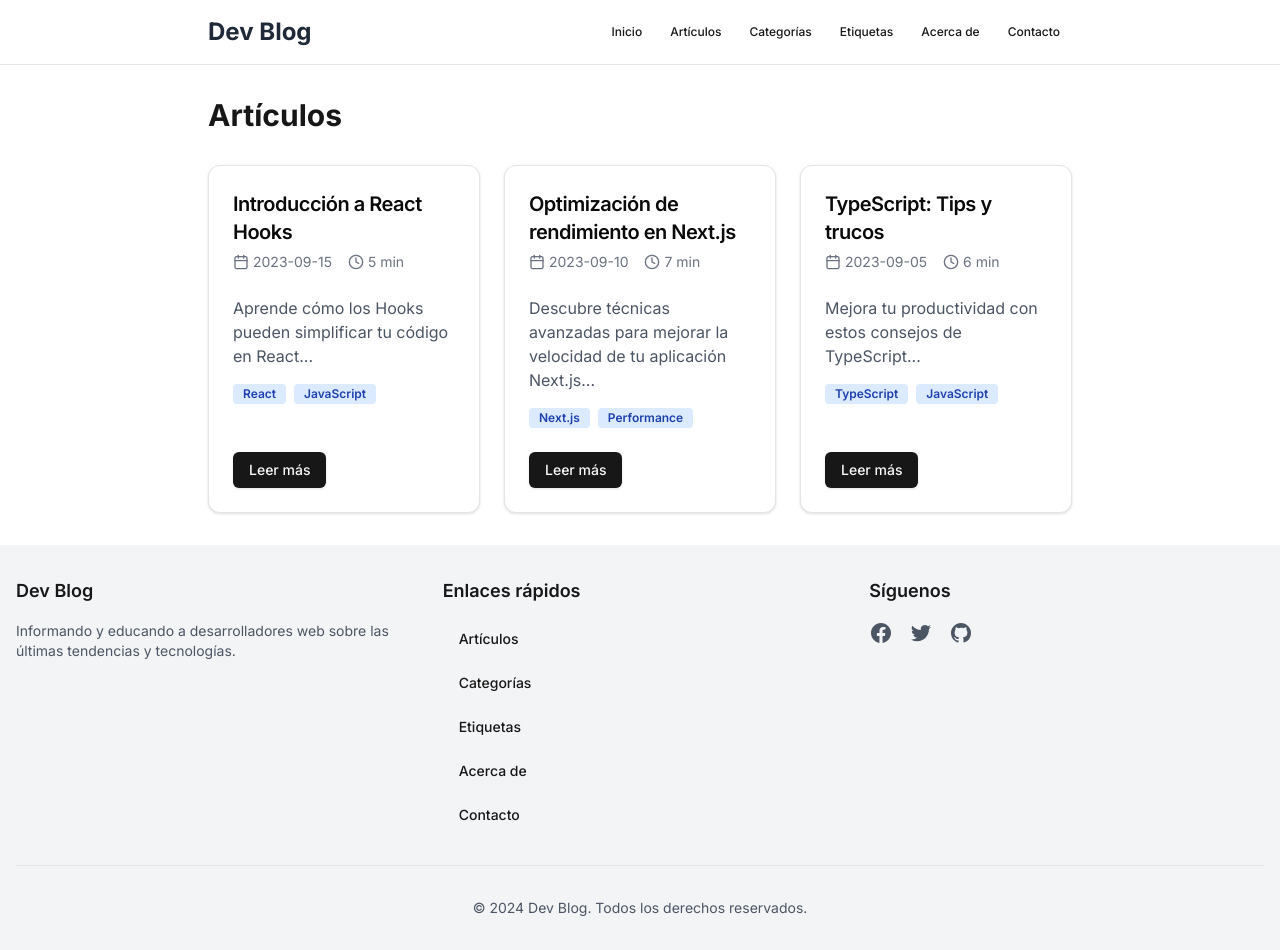
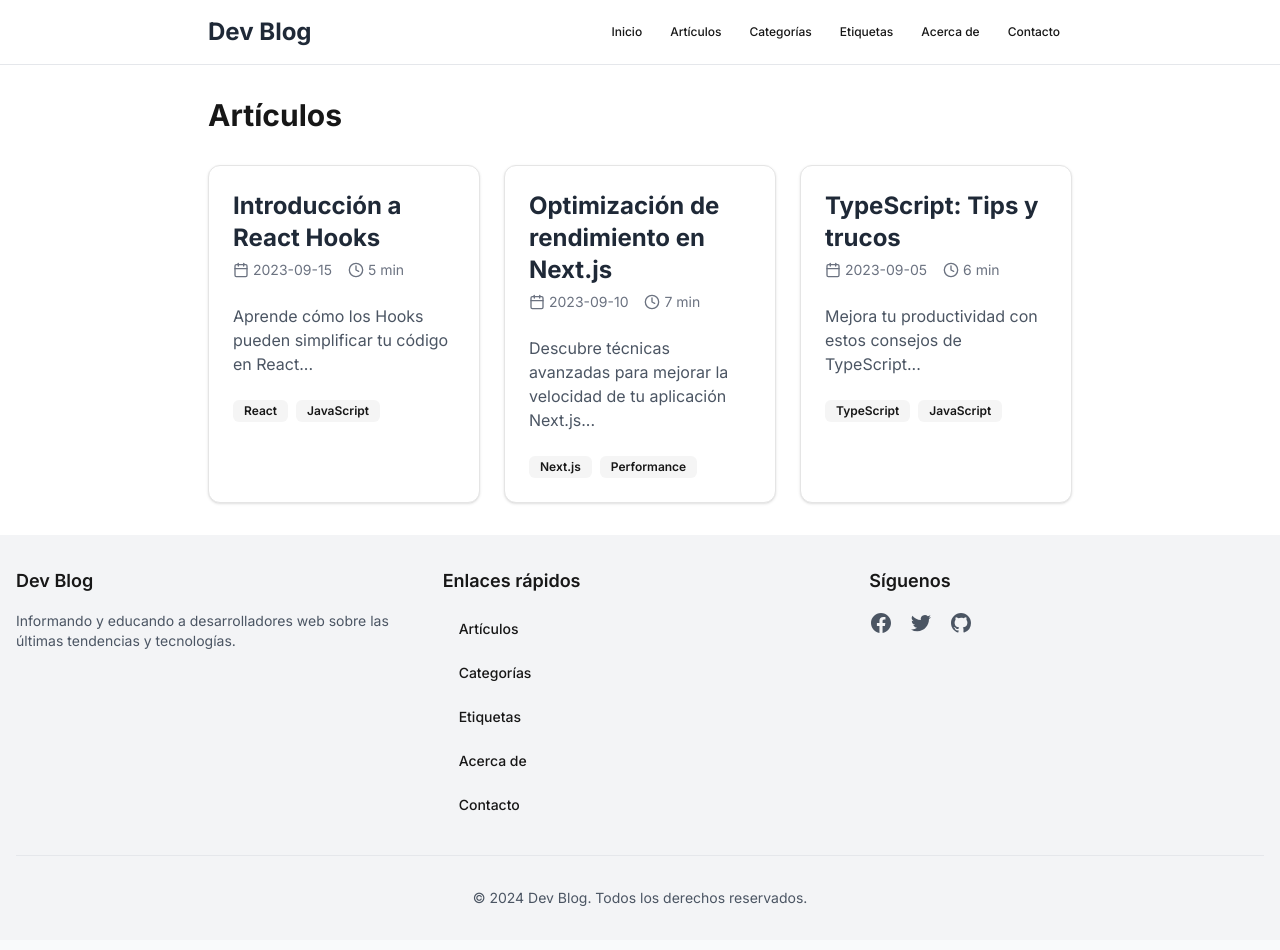
Before and after one commit to OslarCode/dev-blog, a Next.js app: page /articles in a window 1280 px wide. Built offline with nearby package versions, Linux system fonts and the light colour scheme.

Commit message:
fix-articleCard

```diff
--- a/src/components/ArticleCard.tsx
+++ b/src/components/ArticleCard.tsx
@@ -5,9 +5,8 @@ import {
   CardContent,
   CardFooter,
   CardHeader,
-  CardTitle,
 } from "@/components/ui/card";
-import { Button } from "@/components/ui/button";
+import { Badge } from "@/components/ui/badge";
 import { CalendarIcon, ClockIcon } from "lucide-react";
 
 interface ArticleCardProps {
@@ -28,10 +27,15 @@ const ArticleCard: React.FC<ArticleCardProps> = ({
   tags,
 }) => {
   return (
-    <Card className="h-full flex flex-col">
+    <Card className="hover:shadow-lg transition-shadow duration-300">
       <CardHeader>
-        <CardTitle className="text-xl">{title}</CardTitle>
-        <div className="flex items-center text-sm text-gray-500 space-x-4">
+        <Link
+          href={`/articles/${id}`}
+          className="text-2xl font-bold text-gray-800 hover:text-blue-600 transition-colors duration-300"
+        >
+          {title}
+        </Link>
+        <div className="flex items-center text-sm text-gray-500 space-x-4 mt-2">
           <span className="flex items-center">
             <CalendarIcon className="w-4 h-4 mr-1" />
             {date}
@@ -44,21 +48,15 @@ const ArticleCard: React.FC<ArticleCardProps> = ({
       </CardHeader>
       <CardContent>
         <p className="text-gray-600">{excerpt}</p>
-        <div className="mt-4 flex flex-wrap gap-2">
+      </CardContent>
+      <CardFooter>
+        <div className="flex flex-wrap gap-2">
           {tags.map((tag, index) => (
-            <span
-              key={index}
-              className="bg-blue-100 text-blue-800 text-xs font-semibold px-2.5 py-0.5 rounded"
-            >
+            <Badge key={index} variant="secondary">
               {tag}
-            </span>
+            </Badge>
           ))}
         </div>
-      </CardContent>
-      <CardFooter className="mt-auto">
-        <Button asChild>
-          <Link href={`/articles/${id}`}>Leer más</Link>
-        </Button>
       </CardFooter>
     </Card>
   );
```
